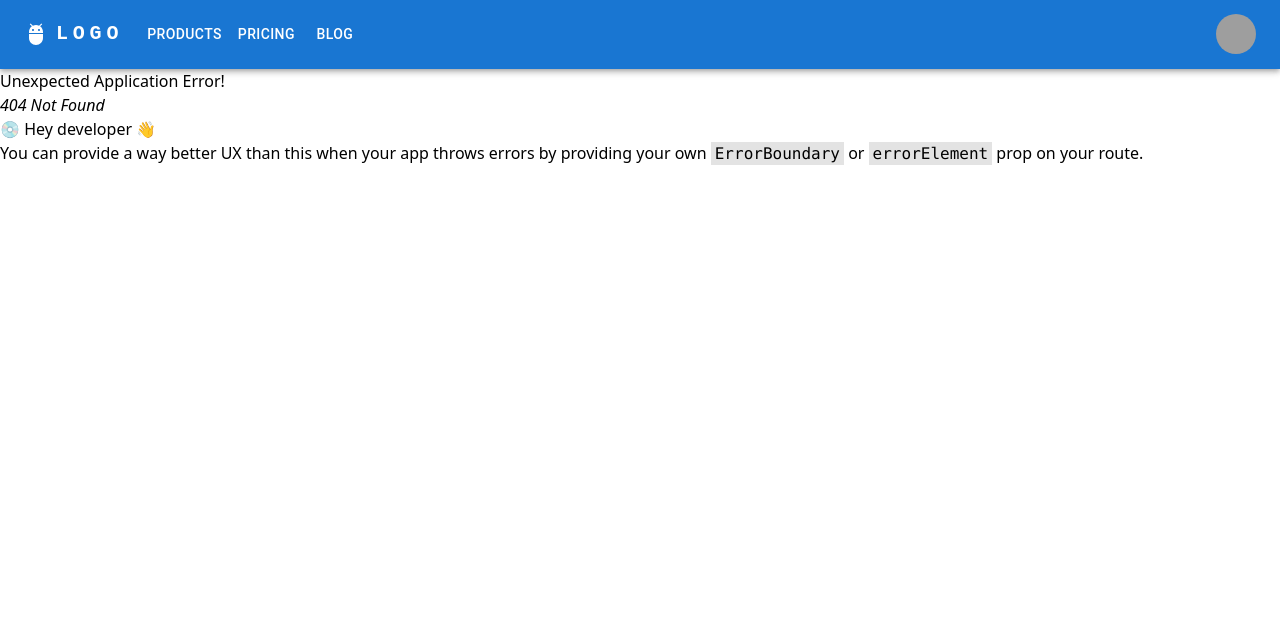
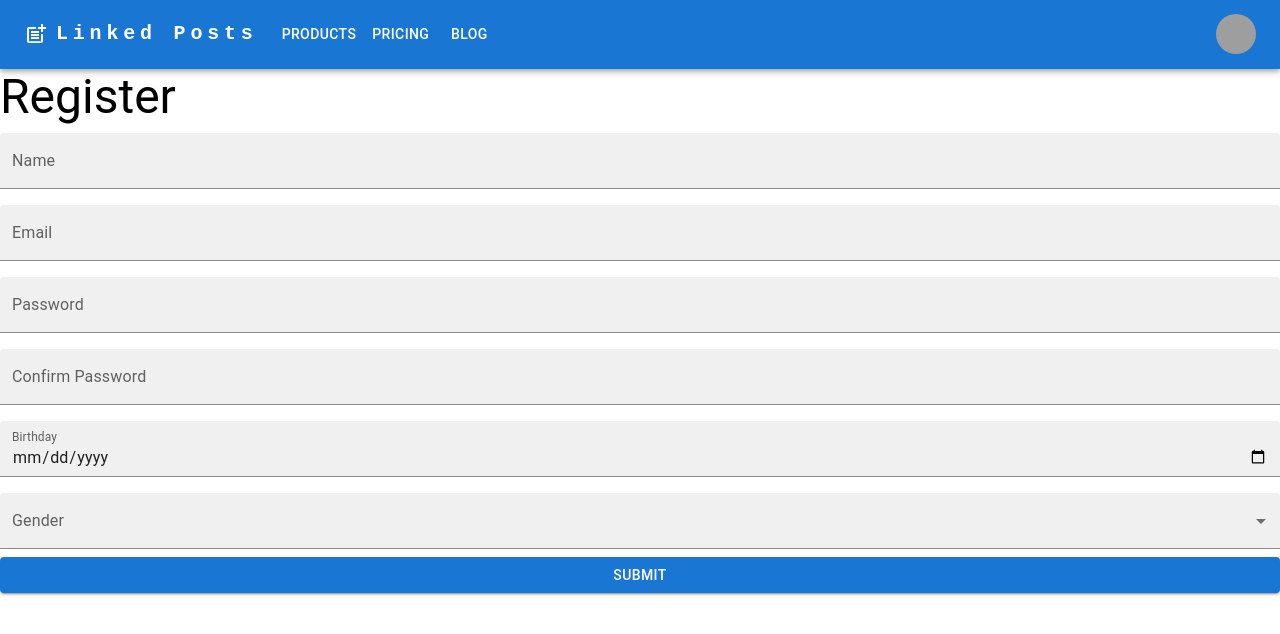
Before and after one commit to Abanoub-Abd-Elmessih/Linked-Posts, a React (Vite) app: page /registration in a window 1280 px wide. Before the commit this address had no page. Shown: the top 634 px of the page. Built offline with nearby package versions, Linux system fonts and the light colour scheme; grey boxes are pictures that could not be loaded.

Commit message:
Add Login Page

```diff
--- a/src/App.tsx
+++ b/src/App.tsx
@@ -1,23 +1,34 @@
 import { createBrowserRouter, RouterProvider } from "react-router-dom";
-import Navbar from "./Components/Navbar";
+// import Navbar from "./Components/Navbar";
 import Registration from "./Pages/Registration";
 import Login from "./Pages/Login";
+import Layout from "./Pages/Layout";
+import Home from "./Pages/Home";
 
 function App() {
   const router = createBrowserRouter([
     {
       path: "/",
-      element: <Registration />,
-    },
-    {
-      path: "/login",
-      element: <Login />,
+      element: <Layout />,
+      children: [
+        {
+          index: true,
+          element: <Home />,
+        },
+        {
+          path: "/registration",
+          element: <Registration />,
+        },
+        {
+          path: "/login",
+          element: <Login />,
+        },
+      ],
     },
   ]);
 
   return (
     <>
-      <Navbar />
       <RouterProvider router={router} />
     </>
   );
--- a/src/Components/Inputs.tsx
+++ b/src/Components/Inputs.tsx
@@ -8,7 +8,7 @@ interface InputsProps {
   onChange: (event: React.ChangeEvent<HTMLInputElement>) => void;
 }
 
-export default function Inputs({ label, type, name, value, onChange }: InputsProps) {
+export default function Inputs({ label, type, name, value, onChange,}: InputsProps) {
   return (
     <div>
       <TextField
@@ -16,7 +16,7 @@ export default function Inputs({ label, type, name, value, onChange }: InputsPro
         id={name}
         name={name}
         label={label}
-        variant="outlined"
+        variant="filled"
         value={value}
         onChange={onChange}
         fullWidth
--- a/src/Components/Navbar.tsx
+++ b/src/Components/Navbar.tsx
@@ -11,7 +11,8 @@ import Avatar from '@mui/material/Avatar';
 import Button from '@mui/material/Button';
 import Tooltip from '@mui/material/Tooltip';
 import MenuItem from '@mui/material/MenuItem';
-import AdbIcon from '@mui/icons-material/Adb';
+// import AdbIcon from '@mui/icons-material/Adb';
+import PostAddIcon from '@mui/icons-material/PostAdd';
 
 const pages = ['Products', 'Pricing', 'Blog'];
 const settings = ['Profile', 'Account', 'Dashboard', 'Logout'];
@@ -36,10 +37,10 @@ function Navbar() {
   };
 
   return (
-    <AppBar position="static">
+    <AppBar position="static" className='py-2 md:p-0'>
       <Container maxWidth="xl">
         <Toolbar disableGutters>
-          <AdbIcon sx={{ display: { xs: 'none', md: 'flex' }, mr: 1 }} />
+          <PostAddIcon sx={{ display: { xs: 'none', md: 'flex' }, mr: 1 }} />
           <Typography
             variant="h6"
             noWrap
@@ -55,7 +56,7 @@ function Navbar() {
               textDecoration: 'none',
             }}
           >
-            LOGO
+            Linked Posts
           </Typography>
 
           <Box sx={{ flexGrow: 1, display: { xs: 'flex', md: 'none' } }}>
@@ -92,7 +93,7 @@ function Navbar() {
               ))}
             </Menu>
           </Box>
-          <AdbIcon sx={{ display: { xs: 'flex', md: 'none' }, mr: 1 }} />
+          <PostAddIcon sx={{ display: { xs: 'flex', md: 'none' }, mr: 1 }} />
           <Typography
             variant="h5"
             noWrap
@@ -109,7 +110,7 @@ function Navbar() {
               textDecoration: 'none',
             }}
           >
-            LOGO
+            Linked Posts
           </Typography>
           <Box sx={{ flexGrow: 1, display: { xs: 'none', md: 'flex' } }}>
             {pages.map((page) => (
--- /dev/null
+++ b/src/Pages/Home.tsx
@@ -0,0 +1,5 @@
+export default function Home() {
+  return (
+    <div>Home</div>
+  )
+}
--- a/src/Pages/Login.tsx
+++ b/src/Pages/Login.tsx
@@ -1,5 +1,92 @@
+/* eslint-disable @typescript-eslint/no-explicit-any */
+import {
+  Alert,
+  Box,
+  Button,
+  Typography,
+} from "@mui/material";
+import { Formik, Form, } from "formik";
+import * as Yup from "yup";
+import axios from "axios";
+import Inputs from "../Components/Inputs";
+import { useNavigate } from "react-router-dom";
+import ErrorMessageComp from "../Components/ErrorMessageComp";
+import { useState } from "react";
+
+const validationSchema = Yup.object({
+  email: Yup.string().email("Invalid email").required("Email is required"),
+  password: Yup.string()
+    .required("Password is required")
+});
+
 export default function Login() {
+  const [existingUser, setExistingUser] = useState("");
+  const navigate = useNavigate();
+  const initialValues = {
+    email: "",
+    password: "",
+  };
+
+  const handleSubmit = async (values: typeof initialValues) => {
+    try {
+      const response = await axios.post(
+        "https://linked-posts.routemisr.com/users/signin",
+        values
+      );
+      console.log("API Response:", response.data);
+      navigate("/");
+    } catch (error: any) {
+      setExistingUser(error.response?.data?.error || "An error occurred");
+    }
+  };
+
   return (
-    <div>Login</div>
-  )
+    <Formik
+      initialValues={initialValues}
+      validationSchema={validationSchema}
+      onSubmit={handleSubmit}
+    >
+      {({ values, handleChange }) => (
+        <Form className="max-w-2xl md:mx-auto p-6 shadow-xl rounded-lg my-10 mx-4">
+          <Box display="flex" flexDirection="column" gap={1}>
+            <Typography
+              component="h1"
+              variant="h3"
+              className="text-center pb-3"
+            >
+              Login
+            </Typography>
+
+            {/* Email */}
+            <Inputs
+              label="Email"
+              type="text"
+              name="email"
+              onChange={handleChange}
+              value={values.email}
+            />
+            <ErrorMessageComp name="email" />
+            {existingUser && (
+              <Alert severity="warning" className="mb-4">
+                {existingUser}
+              </Alert>
+            )}
+            {/* Password */}
+            <Inputs
+              label="Password"
+              type="password"
+              name="password"
+              onChange={handleChange}
+              value={values.password}
+            />
+            <ErrorMessageComp name="password" />
+            {/* Submit Button */}
+            <Button variant="contained" type="submit" className="w-full">
+              Login
+            </Button>
+          </Box>
+        </Form>
+      )}
+    </Formik>
+  );
 }
--- a/src/Pages/Registration.tsx
+++ b/src/Pages/Registration.tsx
@@ -1,12 +1,13 @@
 /* eslint-disable @typescript-eslint/no-explicit-any */
 import {
-    Alert,
+  Alert,
   Box,
   Button,
   FormControl,
   InputLabel,
   MenuItem,
   Select,
+  TextField,
   Typography,
 } from "@mui/material";
 import { Formik, Form, Field } from "formik";
@@ -45,8 +46,8 @@ const validationSchema = Yup.object({
 });
 
 export default function Registration() {
-    const [existingUser, setExistingUser] = useState('')
-    const navigate = useNavigate()
+  const [existingUser, setExistingUser] = useState("");
+  const navigate = useNavigate();
   const initialValues = {
     name: "",
     email: "",
@@ -63,9 +64,9 @@ export default function Registration() {
         values
       );
       console.log("API Response:", response.data);
-      navigate('/login')
-    } catch (error:any) {
-      setExistingUser(error.response?.data?.error || 'An error occurred');
+      navigate("/login");
+    } catch (error: any) {
+      setExistingUser(error.response?.data?.error || "An error occurred");
     }
   };
 
@@ -76,9 +77,13 @@ export default function Registration() {
       onSubmit={handleSubmit}
     >
       {({ values, handleChange }) => (
-        <Form className="max-w-2xl md:mx-auto bg-white p-6 shadow-xl rounded-lg mt-10 mx-4">
+        <Form className="max-w-2xl md:mx-auto p-6 shadow-xl rounded-lg my-10 mx-4">
           <Box display="flex" flexDirection="column" gap={1}>
-            <Typography component="h1" variant="h3" className="text-center pb-3">
+            <Typography
+              component="h1"
+              variant="h3"
+              className="text-center pb-3"
+            >
               Register
             </Typography>
             {/* Name */}
@@ -89,7 +94,7 @@ export default function Registration() {
               onChange={handleChange}
               value={values.name}
             />
-            <ErrorMessageComp name="name"/>
+            <ErrorMessageComp name="name" />
 
             {/* Email */}
             <Inputs
@@ -99,10 +104,12 @@ export default function Registration() {
               onChange={handleChange}
               value={values.email}
             />
-            <ErrorMessageComp name="email"/>
-            {existingUser &&
-            <Alert severity="warning" className="mb-4">{existingUser}</Alert>
-            }
+            <ErrorMessageComp name="email" />
+            {existingUser && (
+              <Alert severity="warning" className="mb-4">
+                {existingUser}
+              </Alert>
+            )}
             {/* Password */}
             <Inputs
               label="Password"
@@ -111,7 +118,7 @@ export default function Registration() {
               onChange={handleChange}
               value={values.password}
             />
-            <ErrorMessageComp name="password"/>
+            <ErrorMessageComp name="password" />
 
             {/* Confirm Password */}
             <Inputs
@@ -121,21 +128,29 @@ export default function Registration() {
               onChange={handleChange}
               value={values.rePassword}
             />
-            <ErrorMessageComp name="rePassword"/>
+            <ErrorMessageComp name="rePassword" />
 
             {/* Date of Birth */}
-            <Inputs
-              label=""
+            <TextField
               type="date"
+              id="dateOfBirth"
               name="dateOfBirth"
+              label="Birthday"
+              variant="filled"
+              value={values.dateOfBirth}
               onChange={handleChange}
-              value={values.dateOfBirth}
+              fullWidth
+              slotProps={{
+                inputLabel: {
+                  shrink: true,
+                },
+              }}
             />
-            <ErrorMessageComp name="dateOfBirth"/>
+            <ErrorMessageComp name="dateOfBirth" />
 
             {/* Gender */}
-            <FormControl fullWidth className="mb-2">
-              <InputLabel id="gender-label" className="bg-white">Gender</InputLabel>
+            <FormControl variant="filled" fullWidth className="mb-2">
+              <InputLabel id="gender-label">Gender</InputLabel>
               <Field
                 as={Select}
                 name="gender"
@@ -146,7 +161,7 @@ export default function Registration() {
                 <MenuItem value="male">Male</MenuItem>
                 <MenuItem value="female">Female</MenuItem>
               </Field>
-                <ErrorMessageComp name="gender"/>
+              <ErrorMessageComp name="gender" />
             </FormControl>
 
             {/* Submit Button */}
```
